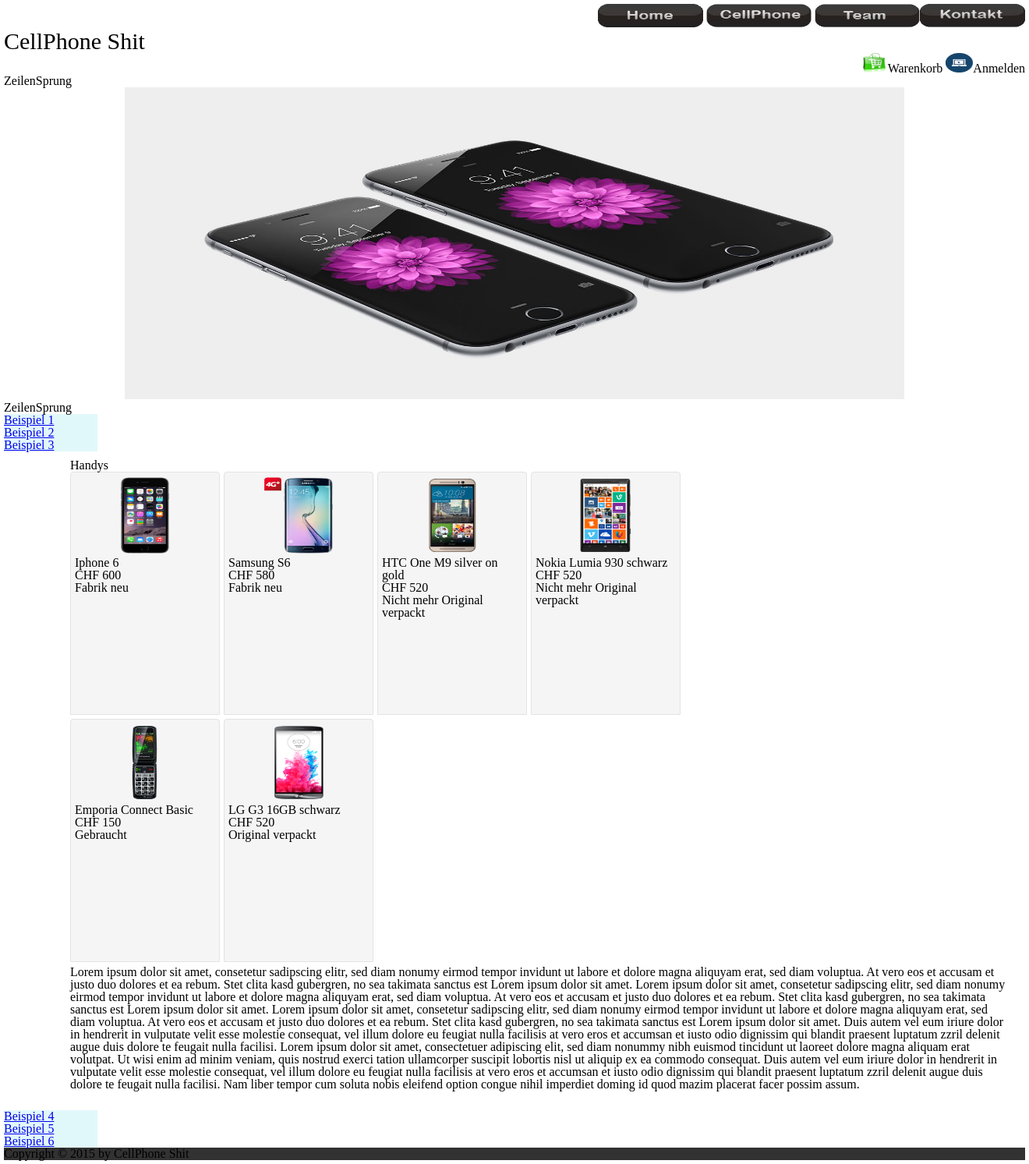
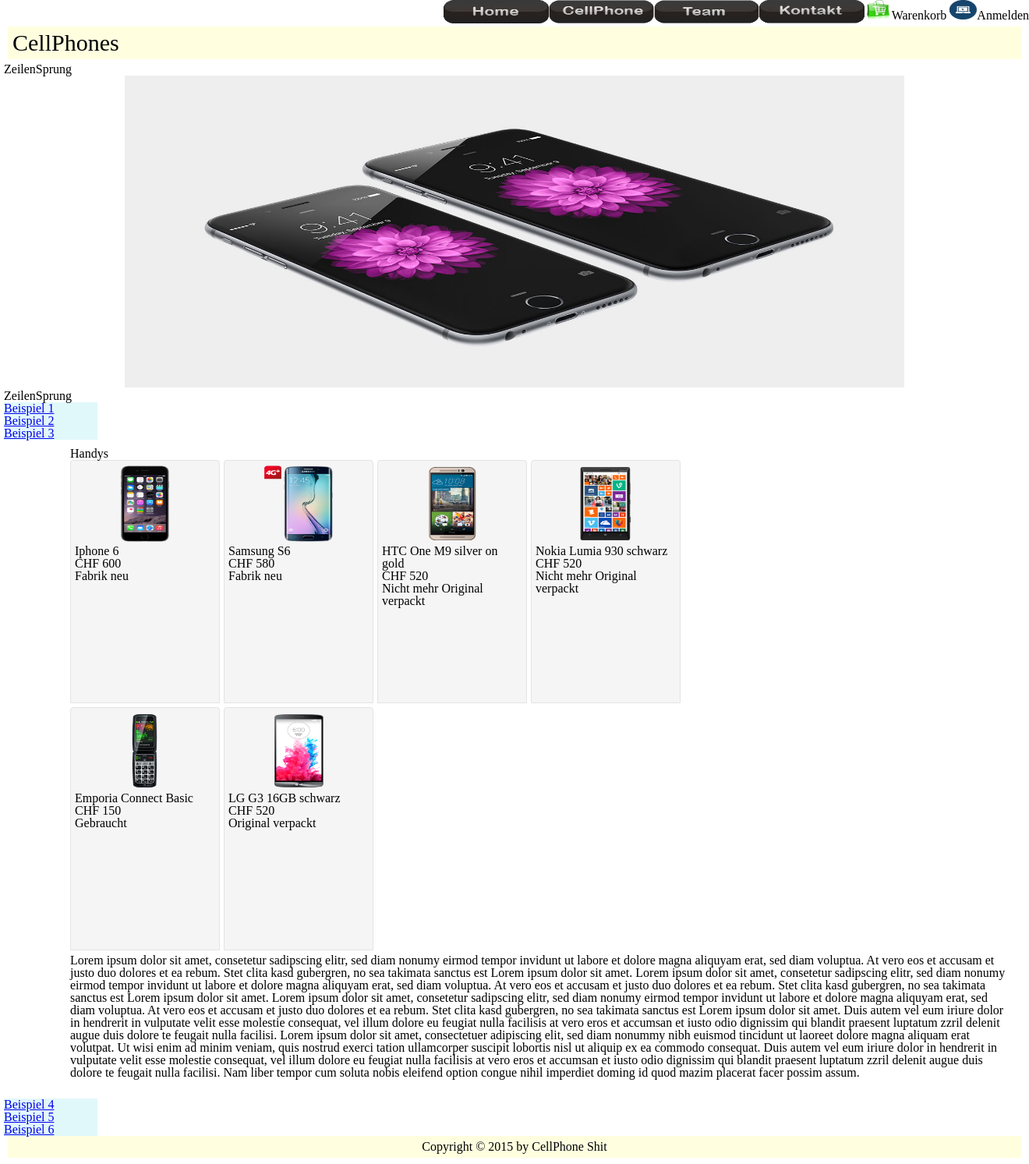
Before and after one commit to sivaku/Projekt, a PHP site: page / in a window 1320 px wide. Shown: the whole page at 78% size. Run offline with PHP 8.4, Linux system fonts and the light colour scheme.

Commit message:
added new changes

```diff
--- a/css/reset.css
+++ b/css/reset.css
@@ -12,8 +12,8 @@ dl, dt, dd, ol, ul, li,
 fieldset, form, label, legend,
 table, caption, tbody, tfoot, thead, tr, th, td,
 article, aside, canvas, details, embed,
-figure, figcaption, footer, header, hgroup,
-menu, nav, output, ruby, section, summary,
+figure, figcaption, hgroup,
+menu, output, ruby, section, summary,
 time, mark, audio, video {
     margin: 0;
     padding: 0;
--- a/css/style.css
+++ b/css/style.css
@@ -5,7 +5,7 @@
   color:#585757;
 }
 
-.main {
+main {
   margin: 5px;
   width: auto;
   height: 100%;
@@ -13,14 +13,28 @@
 
 
 header {
-  padding: center;
-  margin: center;
+    padding: 6px;
+    margin: 1px 10px 1px 10px;
+    background:lightyellow;
+    height: auto;
+    clear: both;
+    text-align: left;
 }
 
 nav{
   padding: right;
 
 }
+
+footer{
+    padding: 6px;
+    margin: 1px 10px 1px 10px;
+    background:lightyellow;
+    height: auto;
+    clear: both;
+    text-align: center;
+}
+
 
 .navigation:hover{
 
@@ -55,14 +69,7 @@ nav{
 }
 
 
-footer {
-    clear: left;
-    padding-right: 15px;
-    background:black;
-    height: 10px;
-    clear: both;
 
-}
 
 
 .products  {
@@ -87,9 +94,8 @@ footer {
 
 /* Footer */
 
-footer {
-  padding-right: 15px;
-  background:#323232;
-  height: auto;
-  clear: both;
+
+
+.warenkorb{
+    float: right;
 }
--- /dev/null
+++ b/helpers/footer.php
@@ -0,0 +1,9 @@
+<!--footer content-->
+<footer>
+Copyright &copy; 2015 by CellPhone Shit
+</footer>
+
+</body>
+</html>
+
+<!--end of footer content-->
--- /dev/null
+++ b/helpers/header.php
@@ -0,0 +1,14 @@
+<!DOCTYPE html>
+<html xmlns="http://www.w3.org/1999/xhtml" xml:lang="en" lang="en">
+
+<head>
+    <meta charset="UTF-8">
+    <title>Mobile Devices Shop</title>
+
+    <link rel="stylesheet" type="text/css" media="screen" href="../css/style.css">
+    <link rel="stylesheet" type="text/css" media="screen" href="../css/reset.css">
+    <link rel="stylesheet" type="text/css" media="screen" href="../css/layout.css">
+
+</head>
+
+<body>
--- /dev/null
+++ b/helpers/navigation.php
@@ -0,0 +1,22 @@
+
+
+<div class="warenkorb">
+    <img src="../img/warenkorb-icon.jpg" width="35" height="25">Warenkorb
+    <img src="../img/icon_register.jpg" width="35" height="25">Anmelden
+</div>
+
+<nav>
+    <div align="right">
+
+        <?php
+        echo "<a href=\"index.php\"><img src=\"../Button/home.jpg\" height=\"30px\" width=\"135px\"></a>";
+        echo "<a href=\"pages/cellphone.php\"><img src=\"../Button/cellPhone1.jpg\" height=\"30px\" width=\"135px\"></a>";
+        echo "<a href=\"pages/team.php\"><img src=\"../Button/team1.jpg\" height=\"30px\" width=\"135px\"></a>";
+        echo "<a href=\"pages/kontakt.html\"><img src=\"../Button/kontakt1.jpg\" height=\"30px\" width=\"135px\"></a>";
+        ?>
+    </div>
+</nav>
+
+<header>
+    <h1>CellPhones</h1>
+</header>
--- a/index.php
+++ b/pages/index.php
@@ -1,39 +1,12 @@
-<!DOCTYPE html>
-<html xmlns="http://www.w3.org/1999/xhtml" xml:lang="en" lang="en">
-<head>
-    <meta charset="UTF-8">
-    <title>Mobile Devices Shop</title>
+<?php include("../helpers/header.php"); ?>
+<?php include("../helpers/navigation.php"); ?>
 
-    <link rel="stylesheet" type="text/css" media="screen" href="css/style.css">
-    <link rel="stylesheet" type="text/css" media="screen" href="css/reset.css">
-    <link rel="stylesheet" type="text/css" media="screen" href="css/layout.css">
-
-</head>
-
-
-<body>
-<div class="main">
-
-    <nav>
-        <div align="right">
-            <?php include("pages/navi.html"); ?>
-        </div>
-    </nav>
-
-    <header>
-        <h1 align="left">CellPhone Shit</h1>
-
-        <p align="right">
-            <img src="img/warenkorb-icon.jpg" width="35" height="25">Warenkorb
-            <img src="img/icon_register.jpg" width="35" height="25">Anmelden
-        </p>
-    </header>
-
+<main>
     <div class="clear">ZeilenSprung</div>
 
     <div class="slider">
         <div align="center">
-            <img src="img/iphone2.jpg" width="1000" height="400">
+            <img src="../img/iphone2.jpg" width="1000" height="400">
         </div>
     </div>
 
@@ -57,7 +30,7 @@
                 <td>
                     <div class="products">
                         <p align="center">
-                            <img src="img/iphone_6_space_gray.png" width="130px" height="100px">
+                            <img src="../img/iphone_6_space_gray.png" width="130px" height="100px">
 
                         <h2>Iphone 6</h2>
 
@@ -65,13 +38,12 @@
 
                         <p>Fabrik neu</p>
         </p>
-
     </div>
     </td>
     <td>
         <div class="products">
             <p align="center">
-                <img src="img/galaxy_s6_edge_black.png" width="130px" height="100px">
+                <img src="../img/galaxy_s6_edge_black.png" width="130px" height="100px">
 
             <h2>Samsung S6</h2>
 
@@ -84,7 +56,7 @@
     <td>
         <div class="products">
             <p align="center">
-                <img src="img/htc_one_m9_silver.png" width="130px" height="100px">
+                <img src="../img/htc_one_m9_silver.png" width="130px" height="100px">
 
             <h2>HTC One M9 silver on gold</h2>
 
@@ -99,7 +71,7 @@
     <td>
         <div class="products">
             <p align="center">
-                <img src="img/lumia_930_black.png" width="130px" height="100px">
+                <img src="../img/lumia_930_black.png" width="130px" height="100px">
 
             <h2>Nokia Lumia 930 schwarz</h2>
 
@@ -116,7 +88,7 @@
         <td>
             <div class="products">
                 <p align="center">
-                    <img src="img/connect_basic.png" width="130px" height="100px">
+                    <img src="../img/connect_basic.png" width="130px" height="100px">
 
                 <h2>Emporia Connect Basic</h2>
 
@@ -131,7 +103,7 @@
         <td>
             <div class="products">
                 <p align="center">
-                    <img src="img/lg_g3_black.png" width="130px" height="100px">
+                    <img src="../img/lg_g3_black.png" width="130px" height="100px">
 
                 <h2>LG G3 16GB schwarz</h2>
 
@@ -144,7 +116,9 @@
             </div>
         </td>
     </tr>
+
     </table>
+
     Lorem ipsum dolor sit amet, consetetur sadipscing elitr, sed diam nonumy eirmod tempor invidunt ut labore et dolore
     magna aliquyam erat, sed diam voluptua. At vero eos et accusam et justo duo dolores et ea rebum. Stet clita kasd
     gubergren, no sea takimata sanctus est Lorem ipsum dolor sit amet. Lorem ipsum dolor sit amet, consetetur sadipscing
@@ -173,14 +147,8 @@
 
         <p><a href="#">Beispiel 6</a></p>
     </div>
+</main>
 
-
-
-<footer>
-    Copyright &copy; 2015 by CellPhone Shit
-</footer>
-
-
-</div>
-</body>
-</html>
+<?php
+include("../helpers/footer.php");
+?>
--- a/pages/kontakt.php
+++ b/pages/kontakt.php
@@ -4,7 +4,7 @@
 </head>
 
 <body>
-<?php_egg_logo_guid
+<?php
 
 /* Betreff und E-Mail Variable */
 
--- a/pages/navi.html
+++ /dev/null
@@ -1,13 +0,0 @@
-<!DOCTYPE html>
-<html>
-<body>
-
-<?php
-    echo  	"<a href=\"#\"><img src=\"Button/home.jpg\" height=\"30px\" width=\"135px\"></a>";
-	echo	"	<a href=\"#\"><img src=\"Button/cellPhone1.jpg\" height=\"30px\" width=\"135px\"></a>";
-	echo	"	<a href=\"#\"><img src=\"Button/team1.jpg\" height=\"30px\" width=\"135px\"></a>";
-	echo	"<a href=\"pages\kontakt.html\"><img src=\"Button/kontakt1.jpg\" height=\"30px\" width=\"135px\"></a>";
-?>
-
-</body>
-</html>
```
Also changed, not shown: pages/footer.php (deleted, +0 -7 lines), pages/header.php (deleted, +0 -7 lines), pages/navigation.php (deleted, +0 -7 lines), pages/team.php (added, +8 -0 lines). Lines whose indentation alone changed are shown as unchanged.
